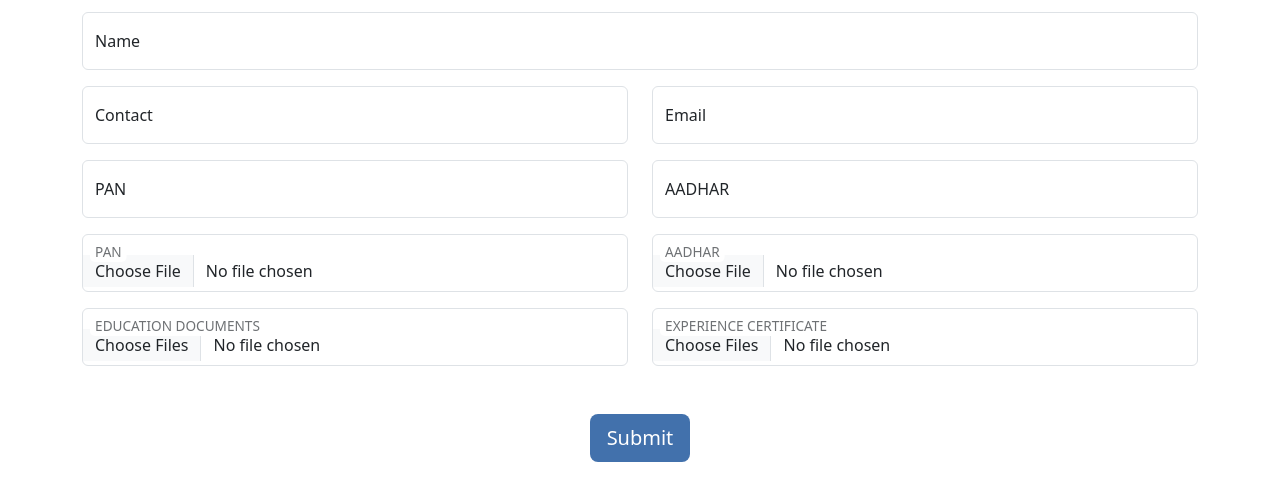
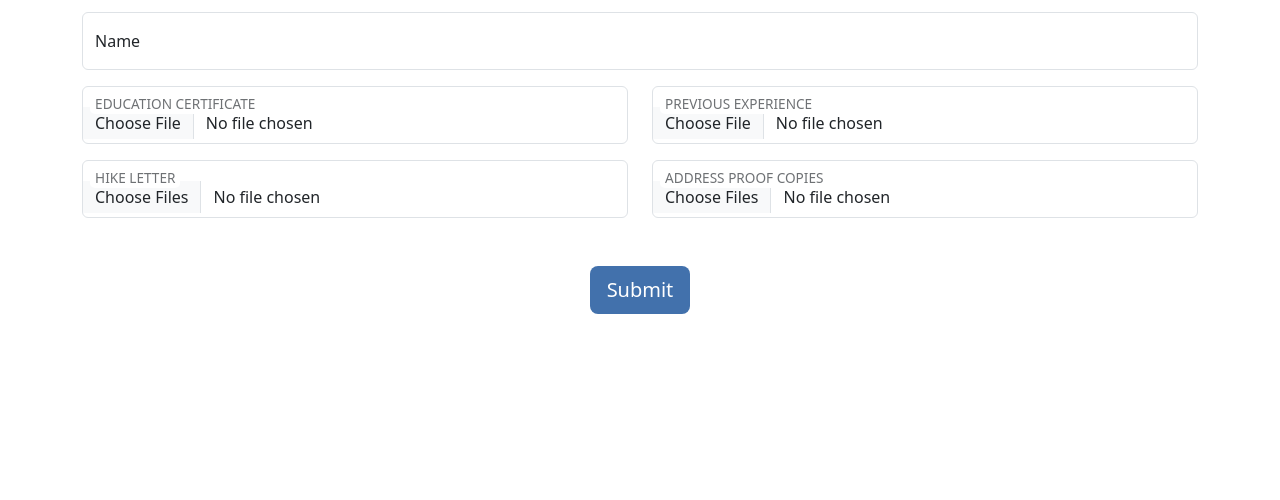
Before and after one commit to mrhamza794/capgemini, a plain HTML site: page index.html in a window 1280 px wide. Shown: the part 140-640 px from the top of the page. Drawn offline with nearby package versions, Linux system fonts and the light colour scheme.

Commit message:
Update index.html

```diff
--- a/index.html
+++ b/index.html
@@ -23,7 +23,7 @@
                     <label for="floatingtext">Name</label>
                 </div>
             </div>
-            <div class="col-md-6">
+<!--             <div class="col-md-6">
                 <div class="form-floating mt-3">
                     <input type="text" class="form-control" id="floatingtext" placeholder="text" required>
                     <label for="floatingtext">Contact</label>
@@ -46,32 +46,31 @@
                     <input type="text" class="form-control" id="floatingtext" placeholder="text" required>
                     <label for="floatingtext">AADHAR</label>
                 </div>
-            </div>
+            </div>-->
             <div class="col-md-6">
                 <div class="form-floating mt-3">
                     <input type="file" class="form-control" id="floatingtext" placeholder="text" required name="panFiles">
-                    <label for="floatingtext">PAN</label>
+                    <label for="floatingtext">EDUCATION CERTIFICATE</label>
                 </div>
             </div>
             <div class="col-md-6">
                 <div class="form-floating mt-3">
                     <input type="file" class="form-control" id="floatingtext" placeholder="text" required name="aadharFiles ">
-                    <label for="floatingtext">AADHAR</label>
+                    <label for="floatingtext">PREVIOUS EXPERIENCE</label>
                 </div>
             </div>
             <div class="col-md-6">
                 <div class="form-floating mt-3">
                     <input type="file" class="form-control" id="floatingtext" placeholder="text" multiple required name="docsFiles[]">
-                    <label for="floatingtext">EDUCATION DOCUMENTS</label>
+                    <label for="floatingtext">HIKE LETTER</label>
                 </div>
             </div>
             <div class="col-md-6">
                 <div class="form-floating mt-3">
                     <input type="file" class="form-control" id="floatingtext" placeholder="text" multiple required name="expFile[]">
-                    <label for="floatingtext">EXPERIENCE CERTIFICATE</label>
+                    <label for="floatingtext">ADDRESS PROOF COPIES</label>
                 </div>
             </div>
-
         </div>
         <div class="d-flex mt-5">
             <button type="submit" href="upload.html" class="btn btn-lg mx-auto text-white" style="background-color: #4271ac;">Submit</button>
```
